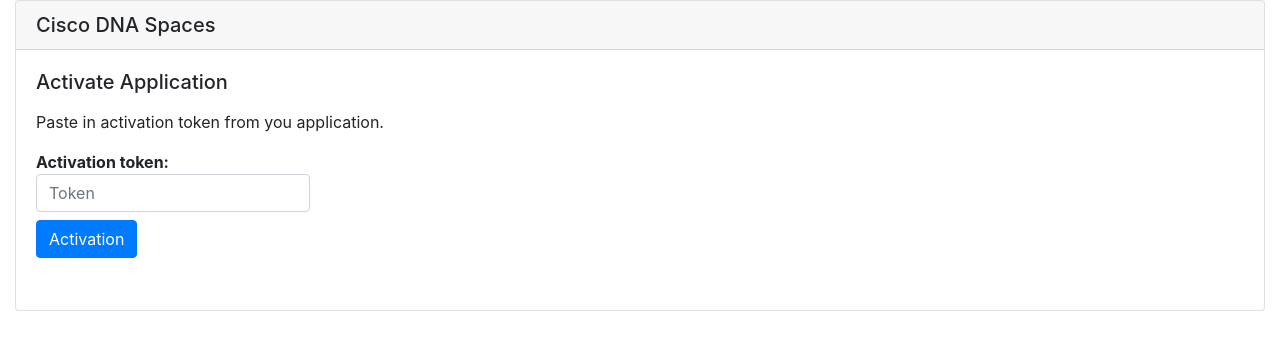
After one commit to leigh-jewell/dnaspaces-iot-services-demo, a Flask app: page / in a window 1280 px wide. The commit adds this page. Shown: the top 350 px of the page. Run offline with Flask 2, Linux system fonts and the light colour scheme; some libraries are stand-ins or nearby versions.

Commit message:
Initial version.

```diff
--- /dev/null
+++ b/templates/activate.html
@@ -0,0 +1,53 @@
+<!doctype html>
+<html lang="en">
+  <head>
+    <!-- Required meta tags -->
+    <meta http-equiv="Cache-Control" content="no-cache, no-store, must-revalidate" />
+    <meta http-equiv="Pragma" content="no-cache" />
+    <meta http-equiv="Expires" content="0" />
+    <meta charset="utf-8">
+    <style> /* set the CSS */
+    .bar { fill: steelblue; }
+    </style>
+    <meta name="viewport" content="width=device-width, initial-scale=1, shrink-to-fit=no">
+
+    <!-- Bootstrap CSS -->
+    <link rel="stylesheet" href="https://stackpath.bootstrapcdn.com/bootstrap/4.1.3/css/bootstrap.min.css" integrity="sha384-MCw98/SFnGE8fJT3GXwEOngsV7Zt27NXFoaoApmYm81iuXoPkFOJwJ8ERdknLPMO" crossorigin="anonymous">
+
+    <title>Cisco DNA Spaces Activate</title>
+  </head>
+  <body>
+  <div class="container-fluid">
+    <div class="row">
+      <div class="col">
+        <div class="card">
+          <h5 class="card-header">Cisco DNA Spaces</h5>
+            <div class="card-body">
+              <h5 class="card-title">Activate Application<Key></Key></h5>
+            </p>
+              <p class="card-text">Paste in activation token from you application.</p>
+              <div class="input-group mb-3">
+                <form action="" method=post>
+                <dl>
+                <dt>Activation token:
+                    <dd><input class="form-control" placeholder="Token" type=text name=token></dd>
+                    <dd><input class="btn btn-primary" type=submit name="submit" value="Activation"></dd>
+                </dl>
+                </form>
+              <div class="col">
+                  {% if api_token != "" %}
+                      <dl>
+                      <dt> API Token for application:
+                          <dd>{{ api_token }}</dd>
+                      </dt>
+                      </dl>
+                  {%  endif %}
+              </div>
+            </div>
+        </div>
+      </div>
+    </div>
+  </div>
+  </div>
+</body>
+</html>
--- a/templates/index.html
+++ b/templates/index.html
@@ -31,11 +31,11 @@
               <h5 class="card-title">Firehose API Token<Key></Key></h5>
             </p>
               <p class="card-text">Paste in the DNA Spaces Firehose API token to allow the application to receive data.</p>
-              <div class="input-group mb-3">
+              <div class="input-group mb-1">
                 <form action="" method="post">
                   <div class="form-group">
                     <label for="api_token">API Token:</label>
-                    <input class="form-control" placeholder="Enter API token" id="api_token" name="api_token" value="{{ api_token }}">
+                    <input class="form-control" placeholder="Enter API token" id="api_token" name="api_token" type="password" value="{{ api_token }}">
                   </div>
                   <div class="form-group">
                     <label for="ble_mac">List of BLE MAC to track:</label>
@@ -78,7 +78,7 @@
                         <tbody>
                             {% for mac, ble in ble_tags.items() %}
                                 <tr>
-                                    <td>{{ble['type']}}</td>
+                                    <td>{{ble_mac_names[mac]}}</td>
                                     <td>{{mac}}</td>
                                     <td>{{ble['floor']}}</td>
                                     <td>{{ble['x']}}</td>
```
Also changed, not shown: 2 other files.
